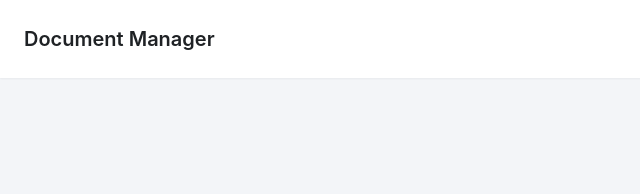
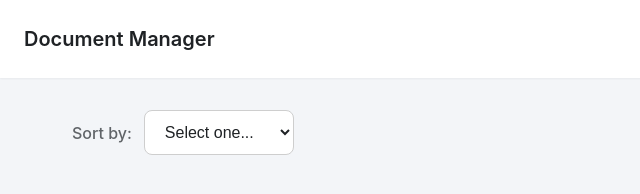
Before and after one commit to AgonisticKatai/realtime-document-viewer, a website built with Vite: page index.html in a window 1280 px wide. Shown: the whole page, without its empty margins (0-640 px from the left). Built offline with nearby package versions, Linux system fonts and the light colour scheme; files whose address does not match are found by name.

Commit message:
feat: add SortControl component to document manager layout

```diff
--- a/index.html
+++ b/index.html
@@ -12,6 +12,10 @@
     </header>
 
     <main class="main">
+      <div class="controls">
+        <sort-control></sort-control>
+      </div>
+
       <div id="documentList" class="document-list"></div>
     </main>
   </div>
```
